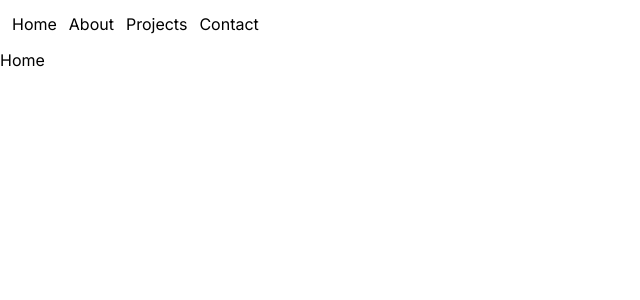
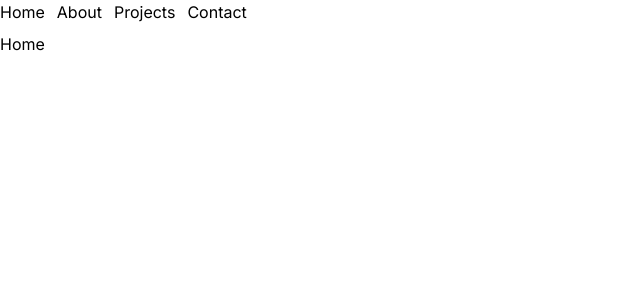
Before and after one commit to kaanyola/next-portfolio, a Next.js app: page / in a window 1280 px wide. Shown: the top 300 px of the page, without its empty margins (0-640 px from the left). Built offline with nearby package versions, Linux system fonts and the light colour scheme.

Commit message:
layout file changes

```diff
--- a/src/app/layout.tsx
+++ b/src/app/layout.tsx
@@ -18,19 +18,23 @@ export default function RootLayout({
   return (
     <html lang="en">
       <body className={inter.className}>
-        <div className="flex space-x-3 m-3">
-          <h1>
-            <Link href="/">Home</Link>
-          </h1>
-          <h1>
-            <Link href="/about">About</Link>
-          </h1>
-          <h1>
-            <Link href="/projects">Projects</Link>
-          </h1>
-          <h1>
-            <Link href="/contact">Contact</Link>
-          </h1>
+        <div>
+          <nav>
+            <ul className="flex space-x-3">
+              <li>
+                <Link href="/">Home</Link>
+              </li>
+              <li>
+                <Link href="/about">About</Link>
+              </li>
+              <li>
+                <Link href="/projects">Projects</Link>
+              </li>
+              <li>
+                <Link href="/contact">Contact</Link>
+              </li>
+            </ul>
+          </nav>
         </div>
         {children}
       </body>
```
